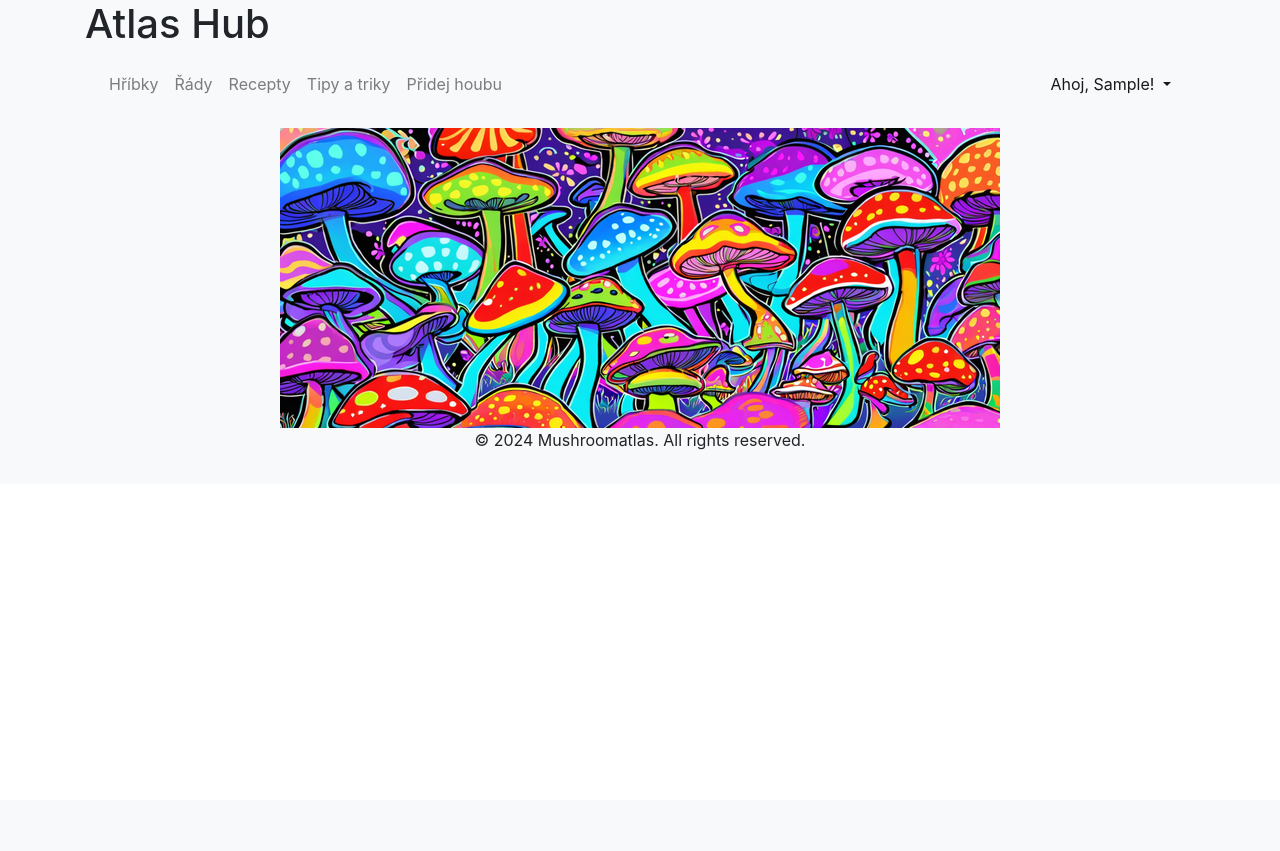
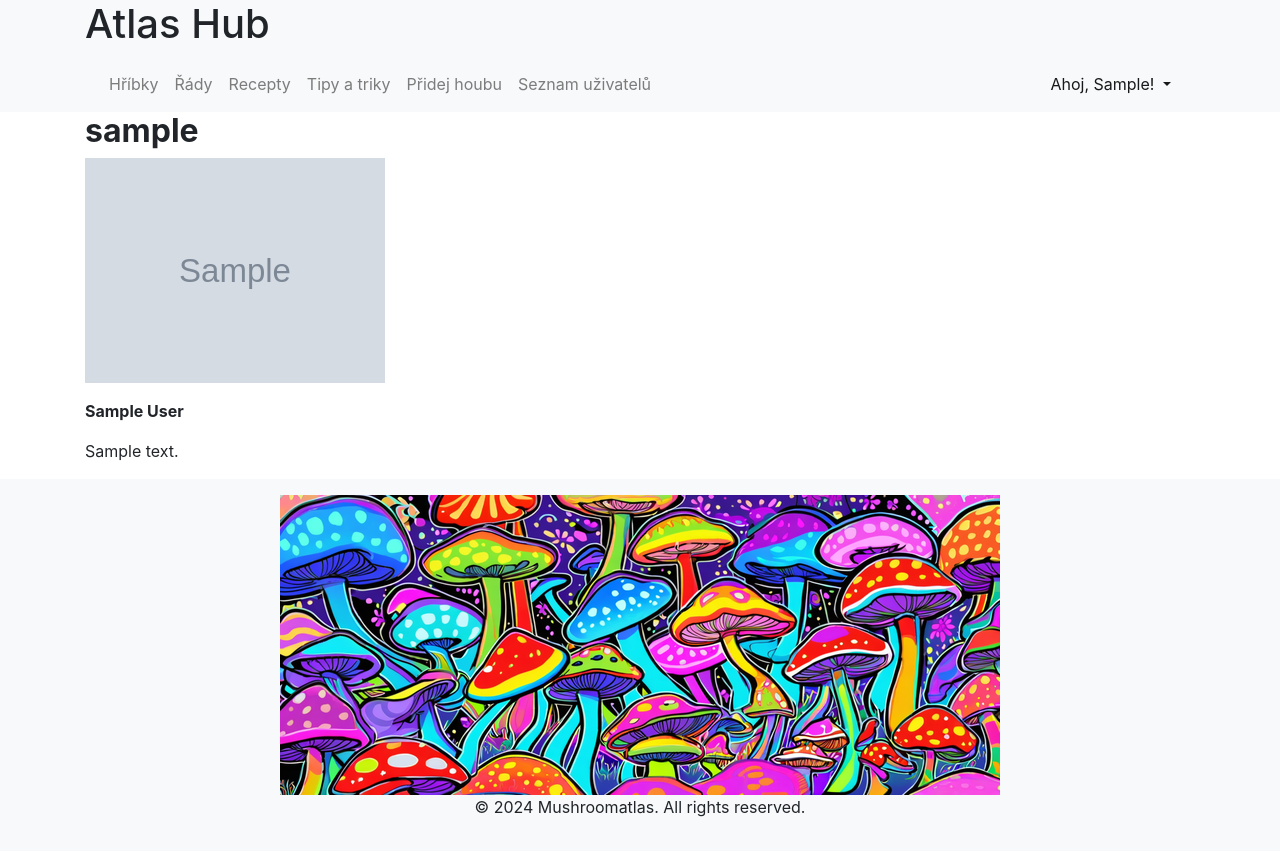
Before and after one commit to Wolferine69/mushroomatlas, a Django app: page /accounts/profiles/1/ in a window 1280 px wide. Before the commit the page ends 450 px from the top, so only its background shows below. Run offline with Django 5.2, Linux system fonts and the light colour scheme; a user stored in the database is signed in; tables that the repository leaves empty hold one stand-in row (values such as "Sample post"); grey boxes marked "Sample" are stand-in pictures; some libraries are stand-ins or nearby versions.

Commit message:
feature:accounts list and detail,link for registered users

```diff
--- a/accounts/templates/account_detail.html
+++ b/accounts/templates/account_detail.html
@@ -1,12 +1,11 @@
 {% extends 'base.html' %}
 
 {% block content %}
-{#<h2><strong> {{ family.name }}</strong> </h2>#}
-{#<p><strong> Popis:</strong>  {{ family.description }}</p>#}
-{#<h3><strong> Mushrooms in this Family:</strong></h3>#}
-{#<ul>#}
-{#    {% for mushroom in family.mushrooms.all %}#}
-{#    <li><a href="{% url 'mushroom_detail' mushroom.id %}">{{ mushroom.name_cz }} ({{ mushroom.name_latin }})</a></li>#}
-{#    {% endfor %}#}
-{#</ul>#}
+<h2><strong>{{ account.user.username }}</strong></h2>
+    {% if account.profile_picture %}
+<p><img src="{{ account.profile_picture.url }}" alt="{{ account.user.username }}"
+        class="img-fluid" style="max-width: 300px; max-height: 300px;"></p>
+    {% endif %}
+<p><strong>{{ account.user.first_name }} {{ account.user.last_name }}</strong></p>
+    <p>{{ account.biography }}</p>
 {% endblock %}
--- a/accounts/templates/accounts_list.html
+++ b/accounts/templates/accounts_list.html
@@ -3,7 +3,7 @@
 {% block content %}
 <ul>
     {% for account in accounts %}
-    <li><a href="{% url 'account_detail' account.id %}">{{ account.name }}</a></li>
+    <li><a href="{% url 'account_detail' account.id %}">{{ account.user.username }}</a></li>
     {% endfor %}
 </ul>
 {% endblock %}
--- a/poznamky.txt
+++ b/poznamky.txt
@@ -3,3 +3,5 @@ zmenit mnozne cisla modelu v adminu
 
 upravit aby bylo možné mít 2 habitaty u Lišák zlatý (Hydnum repandum),
 Žampion polní (Agaricus campestris) 3 moznosti, Holubinka nazelenalá
+
+přidat defaultní třídění modelů (hlavně account)
--- a/templates/base.html
+++ b/templates/base.html
@@ -34,6 +34,11 @@
                         <li class="nav-item">
                             <a class="nav-link" href="{% url 'add_mushroom' %}">Přidej houbu</a>
                         </li>
+                        {% if user.is_authenticated %}
+                            <li class="nav-item">
+                                <a class="nav-link" href="{% url 'accounts_list' %}">Seznam uživatelů</a>
+                            </li>
+                        {% endif %}
                     </ul>
                 </div>
 
```
